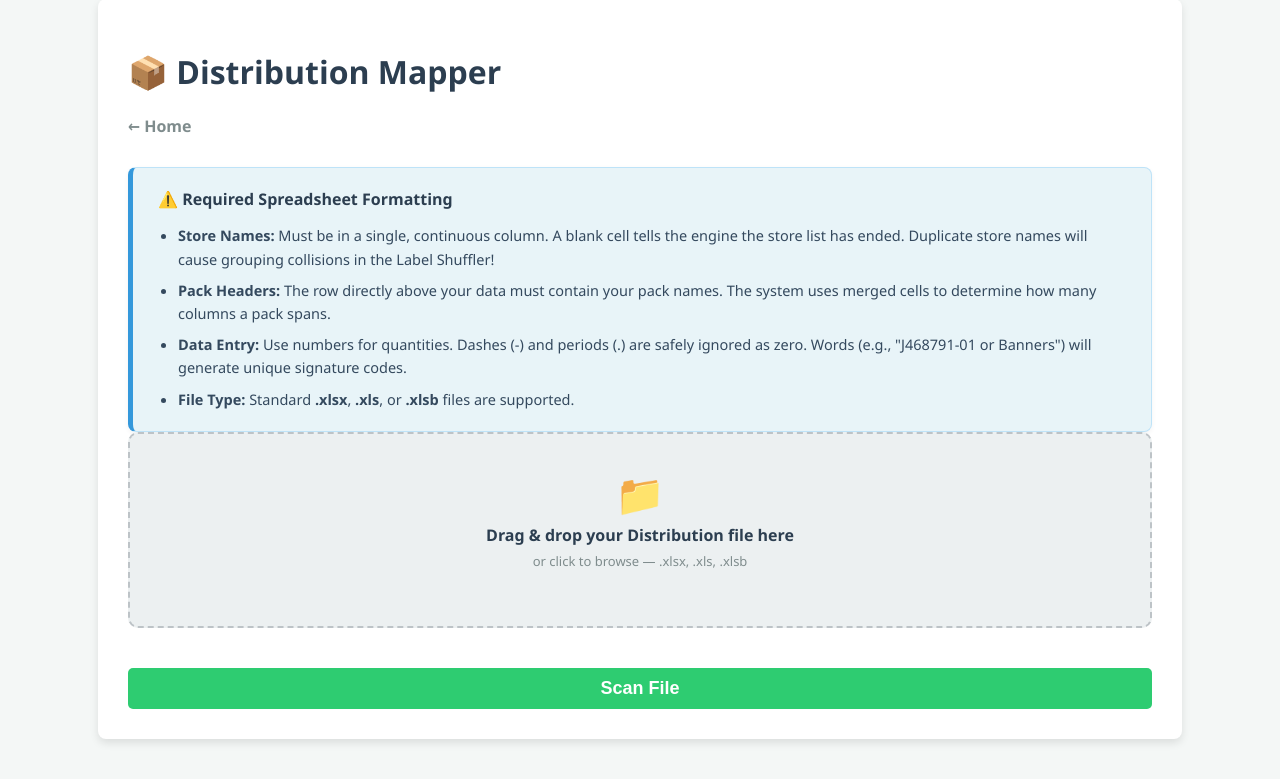
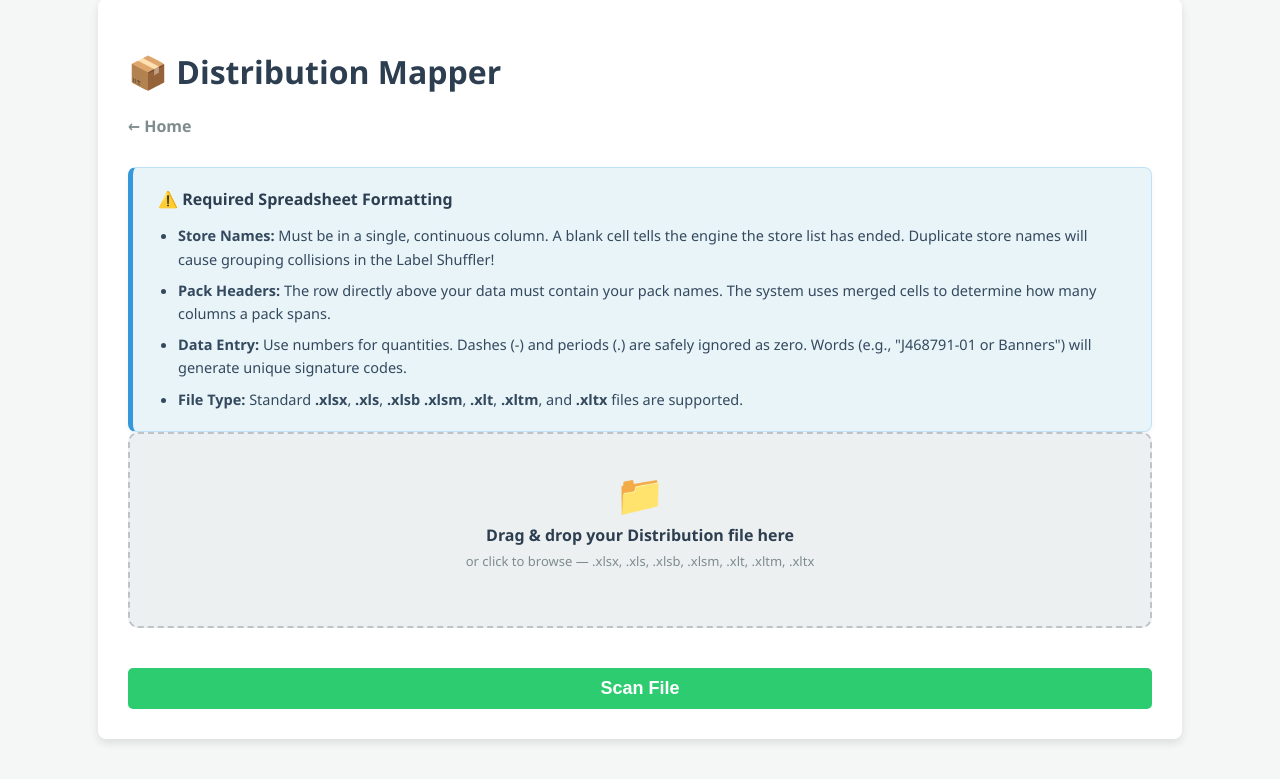
Before and after one commit to nesubat/Warehouse_app, a Flask app: page /matrix in a window 1280 px wide. Shown: the part 99-878 px from the top of the page. Run offline with Flask 3, Linux system fonts and the light colour scheme.

Commit message:
Now the files can be browsed for different legacy type of excel

```diff
--- a/templates/matrix.html
+++ b/templates/matrix.html
@@ -35,7 +35,7 @@
                 <li><strong>Store Names:</strong> Must be in a single, continuous column. A blank cell tells the engine the store list has ended. Duplicate store names will cause grouping collisions in the Label Shuffler!</li>
                 <li><strong>Pack Headers:</strong> The row directly above your data must contain your pack names. The system uses merged cells to determine how many columns a pack spans.</li>
                 <li><strong>Data Entry:</strong> Use numbers for quantities. Dashes (-) and periods (.) are safely ignored as zero. Words (e.g., "J468791-01 or Banners") will generate unique signature codes.</li>
-                <li><strong>File Type:</strong> Standard <strong>.xlsx</strong>, <strong>.xls</strong>, or <strong>.xlsb</strong> files are supported.</li>
+                <li><strong>File Type:</strong> Standard <strong>.xlsx</strong>, <strong>.xls</strong>, <strong>.xlsb</strong> <strong>.xlsm</strong>, <strong>.xlt</strong>, <strong>.xltm</strong>, and <strong>.xltx</strong> files are supported.</li>
             </ul>
         </div>
     <form method="POST" enctype="multipart/form-data">
@@ -43,10 +43,10 @@
             <div class="dropzone-content">
                 <div class="dropzone-icon">📁</div>
                 <p class="dropzone-text">Drag &amp; drop your Distribution file here</p>
-                <p class="dropzone-subtext">or click to browse — .xlsx, .xls, .xlsb</p>
+                <p class="dropzone-subtext">or click to browse — .xlsx, .xls, .xlsb, .xlsm, .xlt, .xltm, .xltx</p>
                 <p class="dropzone-filename"></p>
             </div>
-            <input type="file" name="file" class="dropzone-input" accept=".xlsx, .xls, .xlsb" required>
+            <input type="file" name="file" class="dropzone-input" accept=".xlsx, .xls, .xlsb, .xlsm, .xlt, .xltm, .xltx" required>
         </div>
         <button type="submit" class="btn-generate">Scan File</button>
     </form>
```
